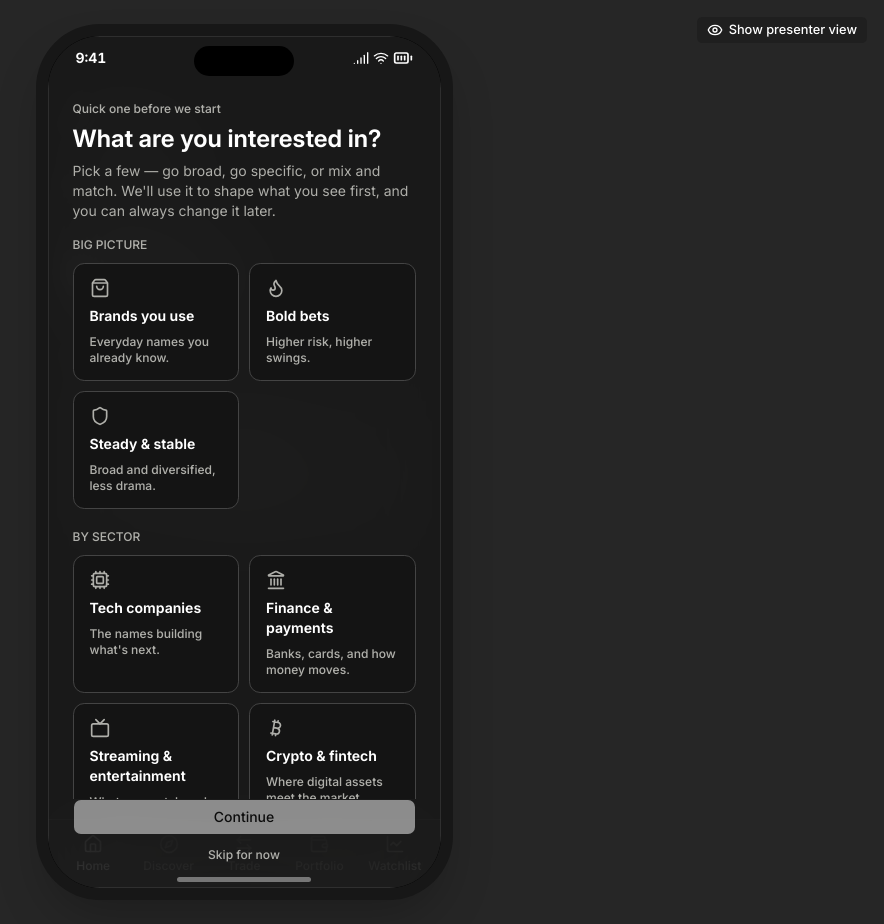
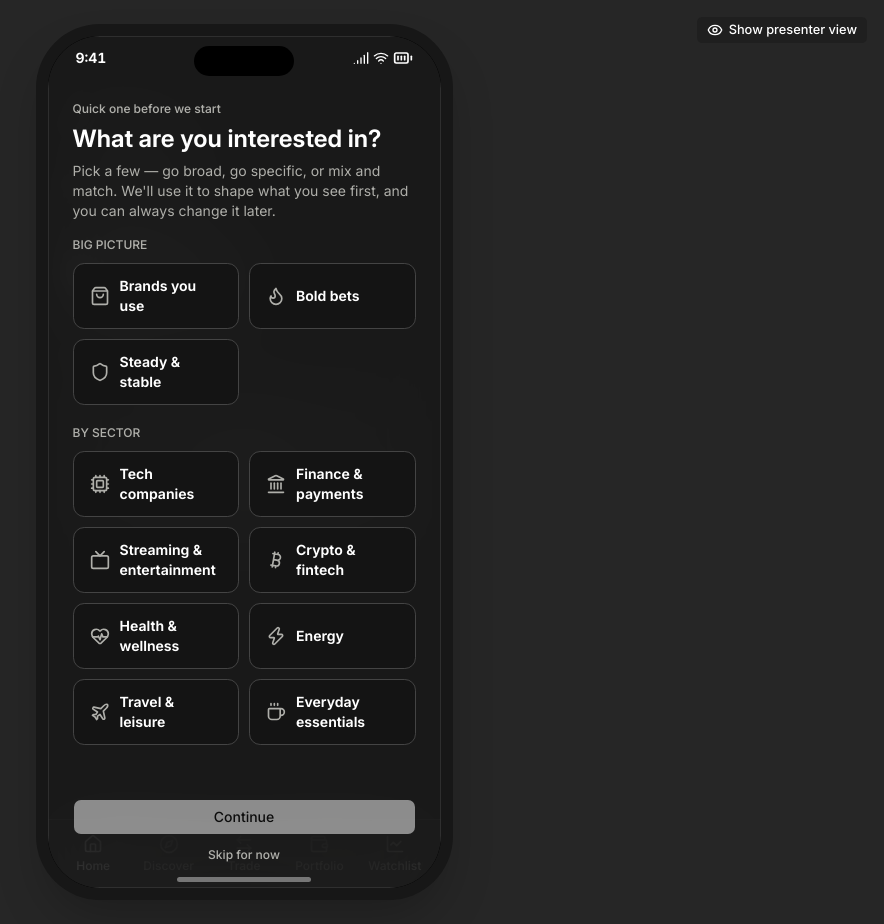
Before and after one commit to karojohnson/hackathon-mobile, a Next.js app: page / in a window 1280 px wide. Shown: the whole page, without its empty margins (396-1280 px from the left). Built offline with nearby package versions, Linux system fonts and the light colour scheme.

Commit message:
Simplify interest quiz chips to icon + name only
Drops the secondary blurb line and lays out icon/label in a single row
instead of a stacked column — a lighter first-screen pick list.

```diff
--- a/components/onboarding/interest-quiz.tsx
+++ b/components/onboarding/interest-quiz.tsx
@@ -31,17 +31,16 @@ function InterestChip({
       type="button"
       onClick={onToggle}
       className={cn(
-        "flex flex-col gap-2 rounded-xl border px-4 py-3.5 text-left transition-colors",
+        "flex items-center gap-2.5 rounded-xl border px-4 py-3 text-left transition-colors",
         isSelected
           ? "border-primary bg-primary text-primary-foreground"
           : "border-border bg-surface text-foreground hover:bg-muted"
       )}
     >
-      <Icon className={cn("size-5", isSelected ? "text-primary-foreground" : "text-muted-foreground")} />
+      <Icon
+        className={cn("size-5 shrink-0", isSelected ? "text-primary-foreground" : "text-muted-foreground")}
+      />
       <span className="type-body-strong">{interest.label}</span>
-      <span className={cn("type-label", isSelected ? "text-primary-foreground/70" : "text-muted-foreground")}>
-        {interest.blurb}
-      </span>
     </button>
   )
 }
```
